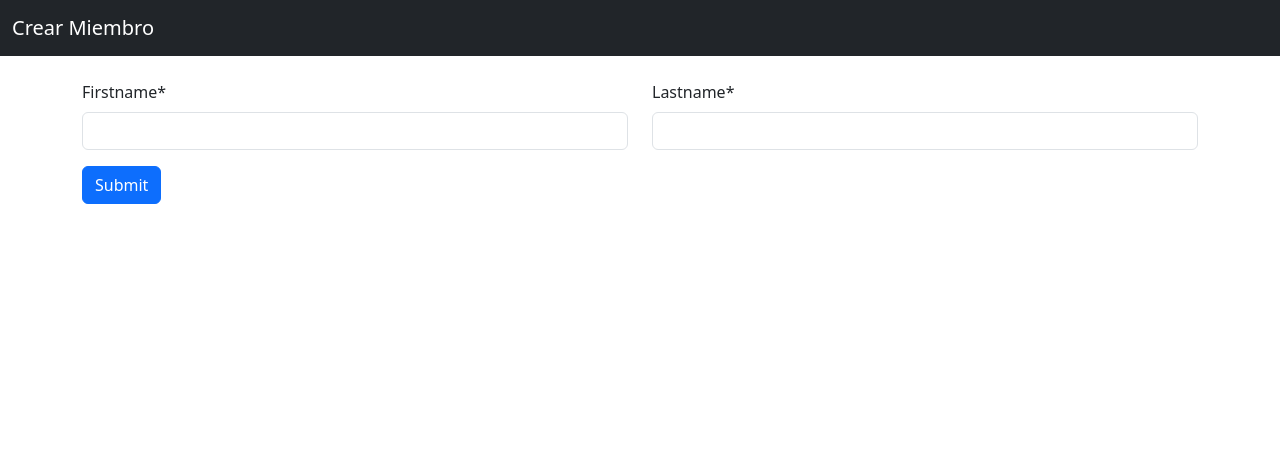
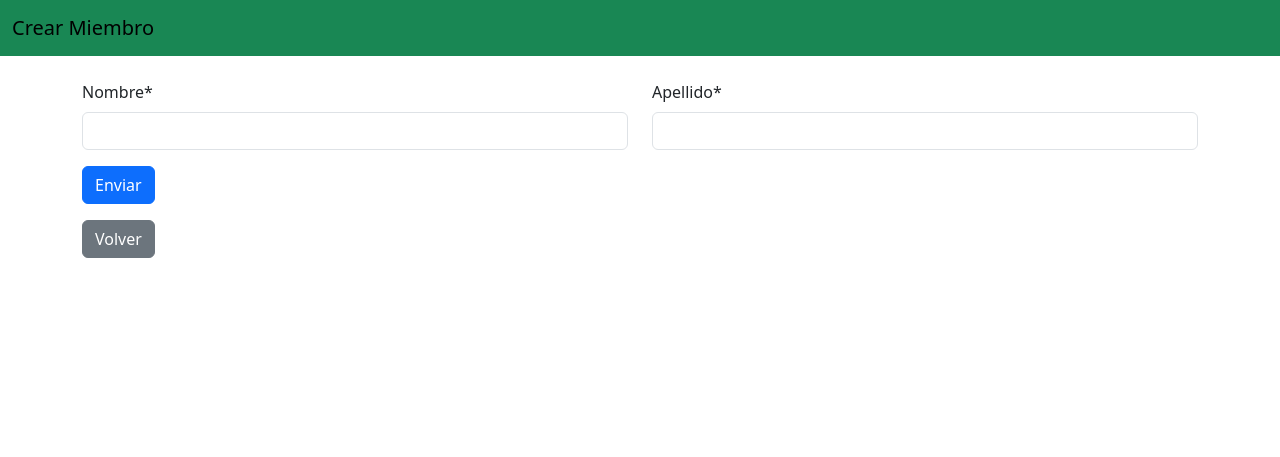
Before and after one commit to jajaj21e/djanho, a Django app: page /miembros/create/ in a window 1280 px wide. Shown: the top 457 px of the page. Run offline with Django 5.2, Linux system fonts and the light colour scheme; some libraries are stand-ins or nearby versions.

Commit message:
ultimi colores y boton de volver

```diff
--- a/primer/members/forms.py
+++ b/primer/members/forms.py
@@ -9,6 +9,10 @@ class MemberForm(ModelForm):
     class Meta:
         model = Member
         fields = ['firstname', 'lastname']
+        labels = {
+            'firstname': 'Nombre',
+            'lastname': 'Apellido',
+        }
 
     def __init__(self, *args, **kwargs):
         super().__init__(*args, **kwargs)
@@ -20,5 +24,5 @@ class MemberForm(ModelForm):
                 Column('lastname', css_class='form-group col-md-6 mb-0'),
                 css_class='form-row'
             ),
-            Submit('submit', 'Submit')
+            Submit('submit', 'Enviar')
         )
--- a/primer/members/templates/base.html
+++ b/primer/members/templates/base.html
@@ -9,7 +9,7 @@
 </head>
 <body style="height: 1500px;">
 
-<nav class="navbar navbar-expand-sm bg-dark navbar-dark fixed-top">
+<nav class="navbar navbar-expand-sm bg-success navbar-success fixed-top">
   <div class="container-fluid">
     <a class="navbar-brand" href="#">
         {% block title %}{{ title }}{% endblock %}
--- a/primer/members/templates/member_crud.html
+++ b/primer/members/templates/member_crud.html
@@ -8,5 +8,6 @@
         {% csrf_token %}
         {% crispy form %}
     </form>
+    <button class="btn btn-secondary mt-3" onclick="window.history.back()">Volver</button>
 </div>
 {% endblock %}
--- a/primer/members/templates/myfirst.html
+++ b/primer/members/templates/myfirst.html
@@ -15,7 +15,7 @@ Lista de miembros <a href="{% url 'miembros_create' %}">
 
 {% block content %}
 <div class="container mt-3">
-  <table class="table table-hover">
+  <table class="table table-hover table-bordered">
     <thead>
       <tr class="table-info">
         <th>Acciones</th>
```
